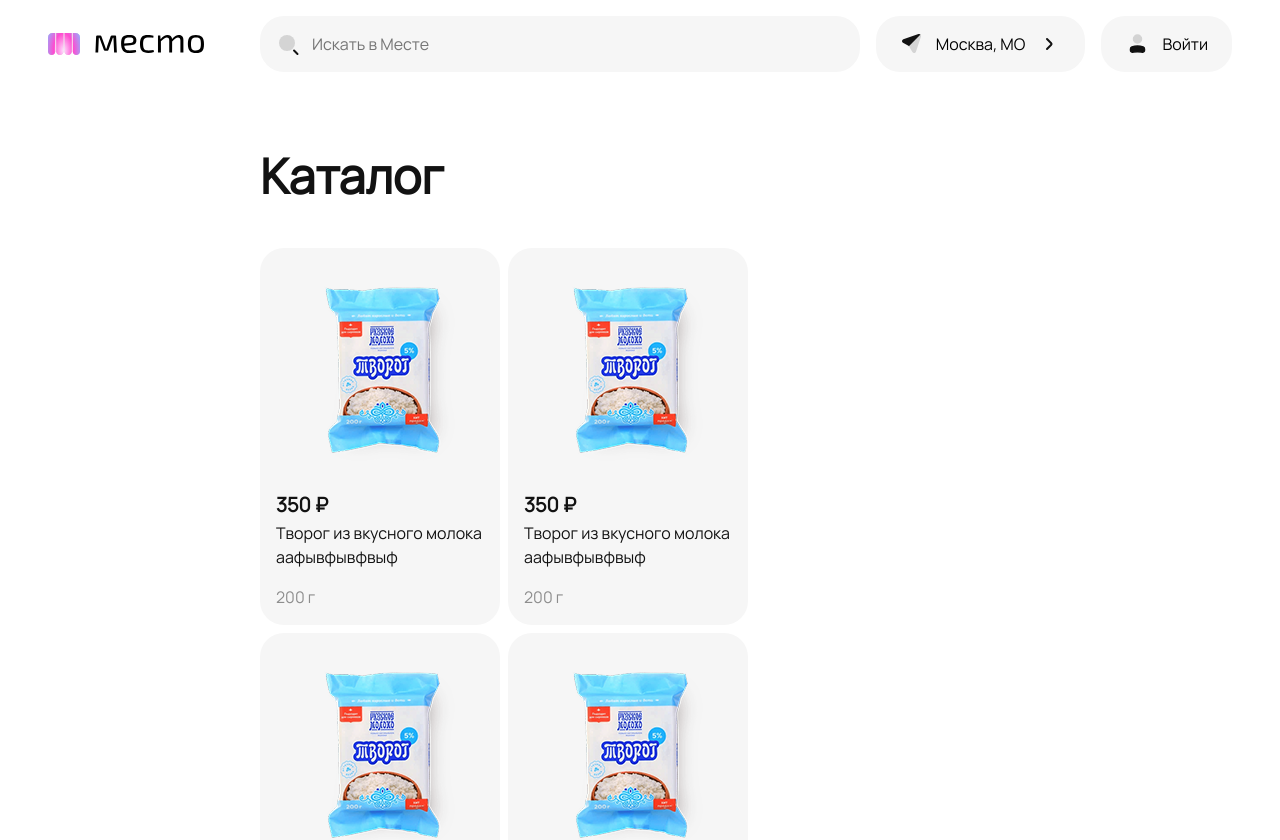
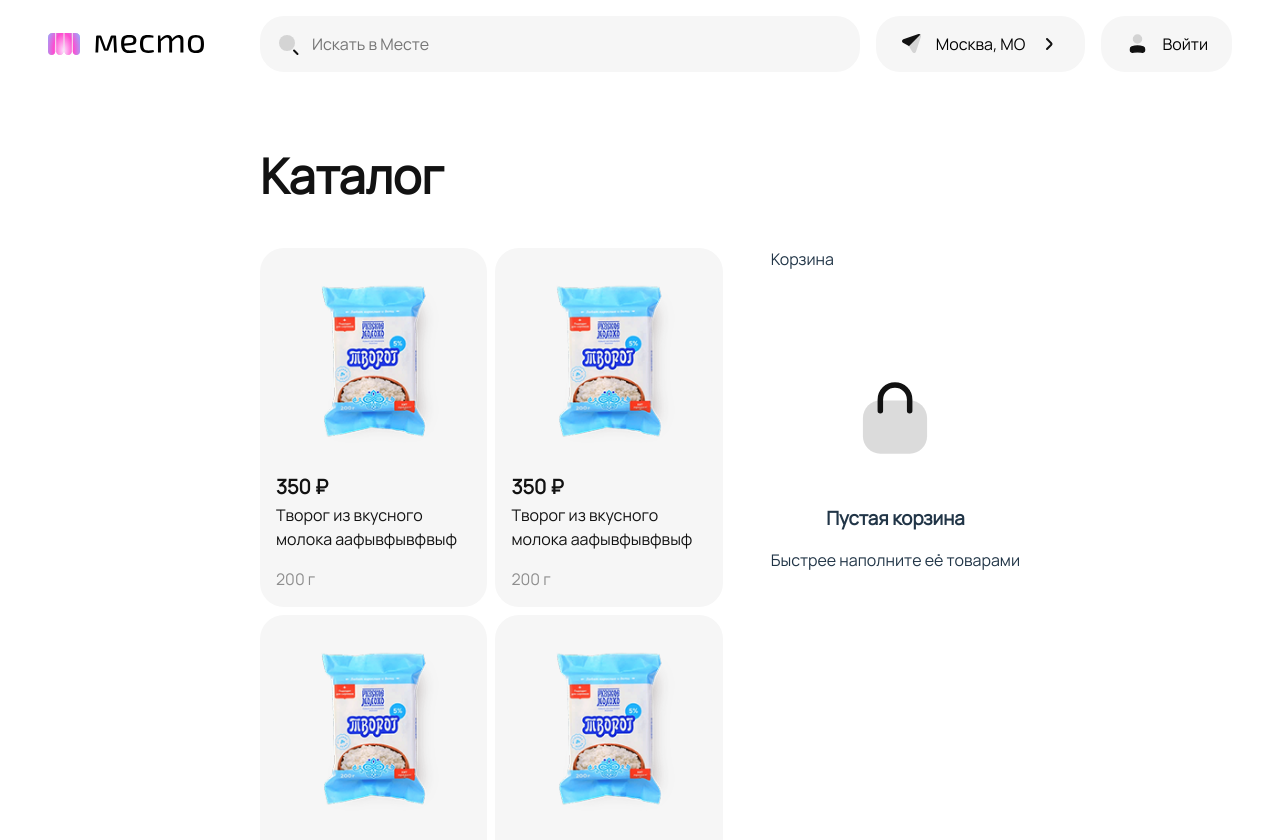
Before and after one commit to OfficialEvsty/market_web_client, a React (Vite) app: page / in a window 1280 px wide. Shown: the top 840 px of the page. Built offline with nearby package versions, Linux system fonts and the light colour scheme.

Commit message:
fix adaptive parameters of product cards

```diff
--- a/src/pages/ProductPlacement.jsx
+++ b/src/pages/ProductPlacement.jsx
@@ -14,7 +14,16 @@ const ProductPlacement = () => {
                     <ProductCard/>
                     <ProductCard/>
                 </div>
-                <div id='card' className='card-container'></div>
+                <div id='card' className='card-container'>
+                    <span>Корзина</span>
+                    <div className='empty-card-container'>
+                        <img src='/assets/svg/Bag.svg' alt='card' />
+                        <span className='card-info'>
+                            <h3>Пустая корзина</h3>
+                            <p>Быстрее наполните её товарами</p>
+                        </span>
+                    </div>
+                </div>
             </div>
         </>
     );
--- a/src/styles/components/templates/product-card.css
+++ b/src/styles/components/templates/product-card.css
@@ -1,19 +1,33 @@
 
 .substrate {
-    width: 240px;
+    display: flex;
+    flex-direction: column;
+    flex: 1 1 200px;
+    max-width: 240px;
+    min-width: 150px;
+    height: auto;
     border-radius: 24px;
     background: var(--secondary);
+    transition: all 0.3s ease; /* Плавное изменение размеров */
+}
+
+.frame img {
+    max-width: 100%;
+    height: auto;
+    object-fit: contain;
+    display: block; /* Убираем лишнее пространство */
 }
 
 .frame {
+    min-width: inherit;
     padding: 24px;
     gap: 10px;
-    width: auto;
-    height: 197px;
 }
 
 .product-info {
-    display: grid;
+    display: flex;
+    min-width: inherit;
+    flex-direction: column;
     padding-bottom: 16px;
     padding-left: 16px;
     padding-right: 16px;
@@ -23,7 +37,6 @@
 
 .price-wrapper {
     display: grid;
-    height: 76px;
     gap: 4px;
 }
 
--- a/src/styles/pages/product-placement.css
+++ b/src/styles/pages/product-placement.css
@@ -8,6 +8,7 @@ h1 {
 }
 
 .prod-wrapper {
+    min-width: 0;
     display: flex;
     max-width: var(--max-width);
     gap: 48px;
@@ -16,11 +17,31 @@ h1 {
 .prod-container {
     display: flex;
     gap: 8px;
+    min-width: 0;
     flex-wrap: wrap;
-    justify-content: flex-start;
     overflow-x: hidden;
 }
 
 .card-container {
+    display: flex;
+    flex-direction: column;
+    gap: 24px;
+    width: 348px;
+}
 
+.empty-card-container {
+    align-items: center;
+    justify-content: center;
+    display: flex;
+    flex-direction: column;
+    padding-top: 80px;
+    padding-bottom: 80px;
+    gap: 24px;
 }
+
+.card-info {
+    gap: 12px;
+    display: block;
+    text-wrap: nowrap;
+    text-align: center;
+}
--- a/vite.config.js
+++ b/vite.config.js
@@ -5,11 +5,11 @@ import react from '@vitejs/plugin-react'
 export default defineConfig({
   plugins: [react()],
   server: {
-    port: 8080, // Порт для dev-сервера
+    port: 80, // Порт для dev-сервера
     strictPort: true, // Запретить автоматический выбор другого порта
   },
   preview: {
-    port: 8080, // Порт для preview-сервера
+    port: 80, // Порт для preview-сервера
     strictPort: true,
   }
 })
```
Also changed, not shown: public/assets/svg/Bag.svg (added), 1 other file (tests, documents, lock files or other folders).
